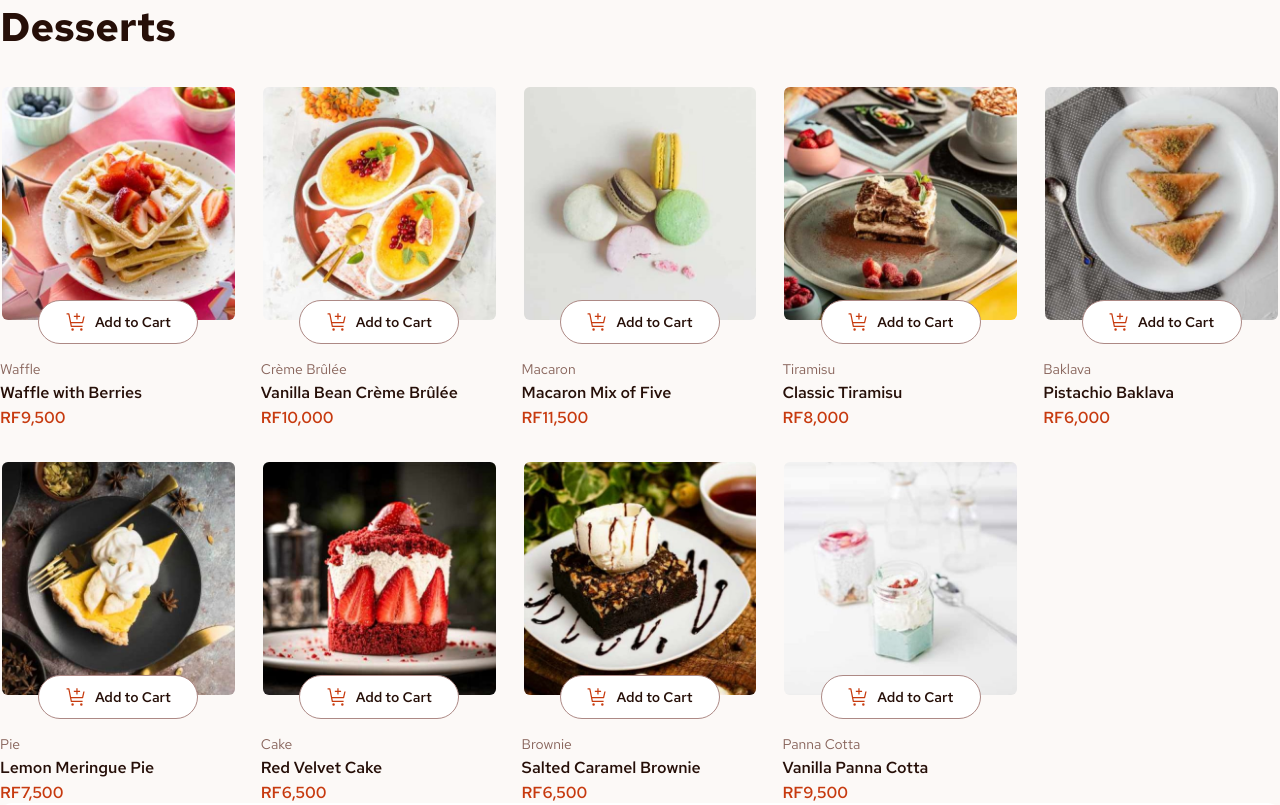
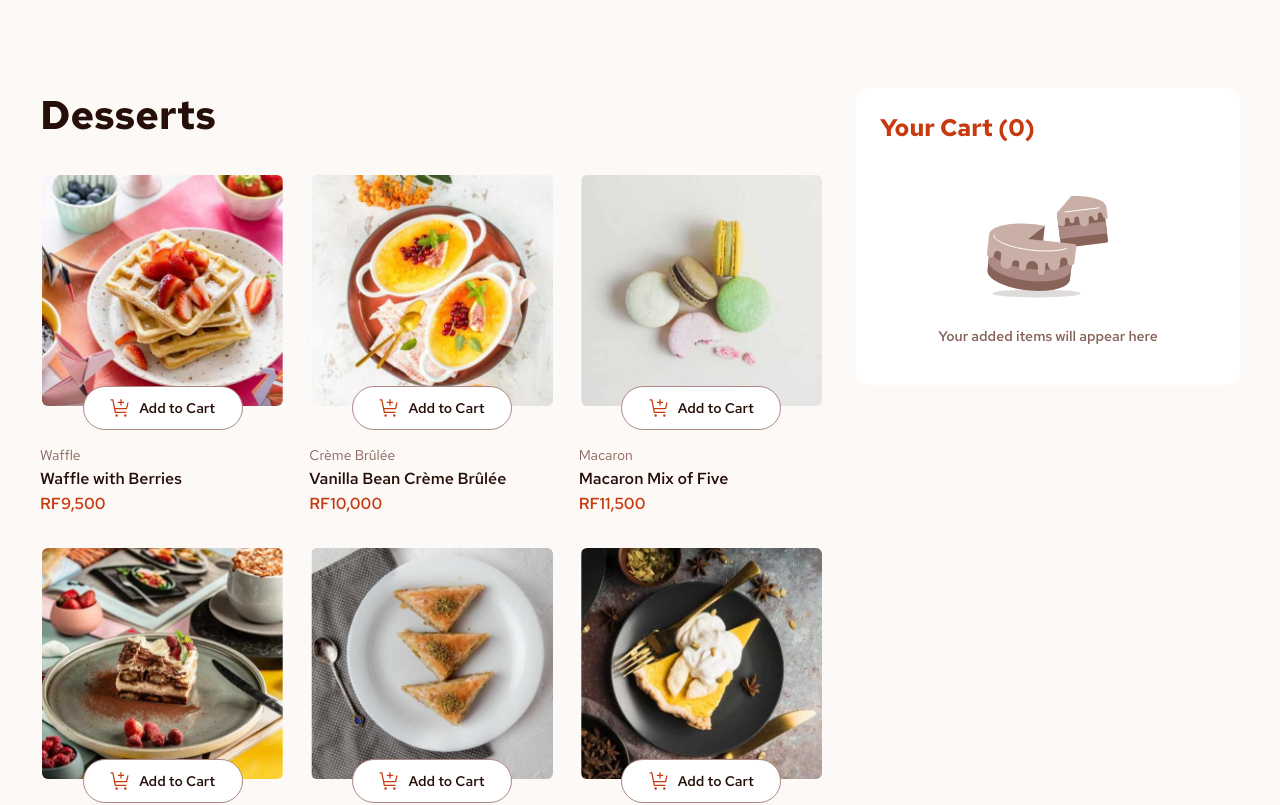
Before and after one commit to shina-wq/angular-dessert-shop, an Angular app: page / in a window 1280 px wide. Shown: the top 805 px of the page. Built offline with nearby package versions, Linux system fonts and the light colour scheme.

Commit message:
style: add responsive layout with sticky cart

```diff
--- a/src/app/app.css
+++ b/src/app/app.css
@@ -1,17 +1,47 @@
+main {
+  display: grid;
+  gap: 32px;
+  max-width: 1296px; /* 1216px content + side padding */
+  margin: 0 auto;
+  padding: 24px;
+}
+
+@media (min-width: 640px) {
+  main {
+    padding: 40px;
+  }
+}
+
+/* Desktop: products on the left, cart sticks on the right */
+@media (min-width: 1024px) {
+  main {
+    grid-template-columns: 1fr 384px;
+    align-items: start;
+    padding: 88px 40px;
+  }
+
+  app-cart {
+    position: sticky;
+    top: 24px;
+  }
+}
+
 .toast-region {
   position: fixed;
   left: 50%;
   bottom: 24px;
   z-index: 20;
   transform: translateX(-50%);
+  width: max-content;
+  max-width: calc(100vw - 32px);
 }
 
 .toast {
   padding: 12px 20px;
   font-size: 14px;
   font-weight: 600;
+  text-align: center;
   color: #fff;
-  white-space: nowrap;
   background: var(--rose-900);
   border-radius: 999px;
   animation: toast-in 0.2s ease-out;
--- a/src/app/components/product-card/product-card.css
+++ b/src/app/components/product-card/product-card.css
@@ -5,8 +5,6 @@
 
 .photo {
   width: 100%;
-  aspect-ratio: 1;
-  object-fit: cover;
   border-radius: 8px;
   border: 2px solid transparent;
 }
```
